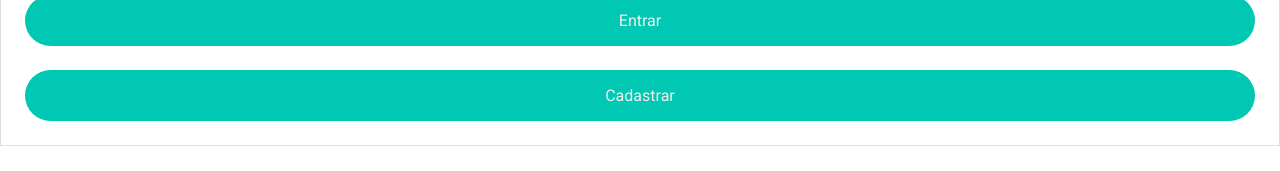
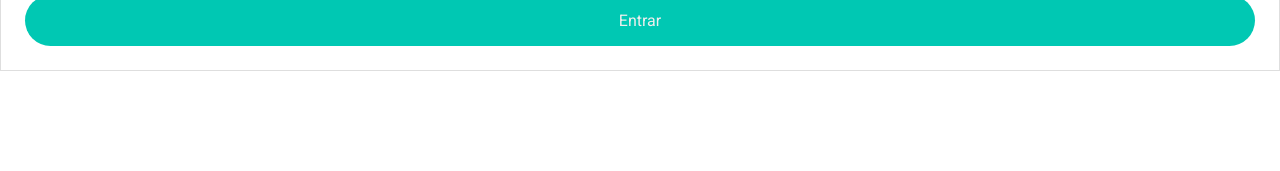
Before and after one commit to BismarqueSantos/tinnova-teste-qa, a React (Create React App) app: page / in a window 1280 px wide. Shown: the part 453-624 px from the top of the page. Built offline with nearby package versions, Linux system fonts and the light colour scheme.

Commit message:
Removendo botão cadastrar

```diff
--- a/src/pages/Login/index.tsx
+++ b/src/pages/Login/index.tsx
@@ -11,7 +11,6 @@ const PageLogin = () => {
     <>
       Boa sorte, e divirta-se no processo, isso é uma experiência. aproveite ao máximo.
       <Button label="Entrar" onClick={handleLogin} />
-      <Button label="Cadastrar" onClick={handleLogin} />
     </>
   );
 };
```
